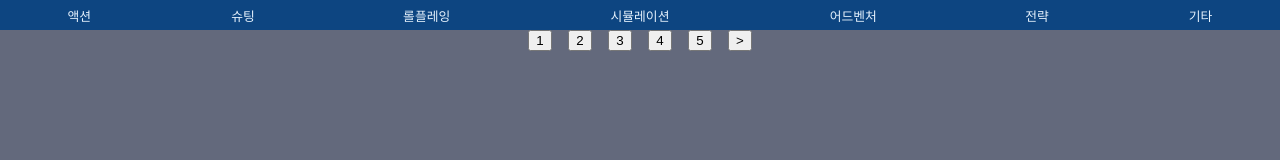
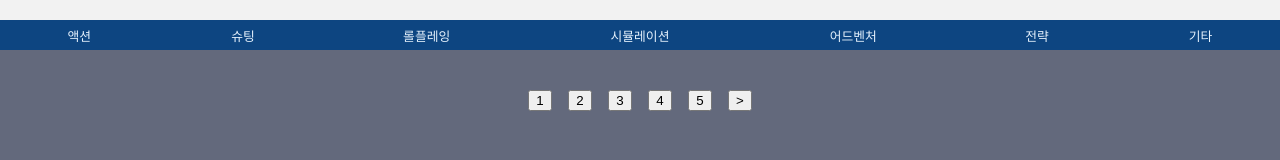
Before and after one commit to GoTaeH/studyProject, a website: page html/main.html in a window 1280 px wide. Drawn offline with Linux system fonts and the light colour scheme; no server answers; a web font is replaced by a local one.

Commit message:
project_3

```diff
--- a/style/mainstyle.css
+++ b/style/mainstyle.css
@@ -7,6 +7,14 @@ html {
 body {
     margin: 0;
 }
+
+
+#header_container {
+    background-color: #f2f2f2;
+    padding: 10px;
+}
+
+
 .category {
     display: grid;
     align-items: center;
@@ -30,6 +38,12 @@ body {
     padding: 3px 1px 3px 1px;
 }
 
+
+#section_container {
+    padding: 20px;
+}
+
+
 .page {
     display: grid;
     grid-template-columns: repeat(auto-fill, minmax(20%, auto));
@@ -51,7 +65,4 @@ body {
     .category{
         font-size: 0.8rem;
     }
-    .info{
-        grid-template-columns: 1fr 1fr;
-    }
 }
```
